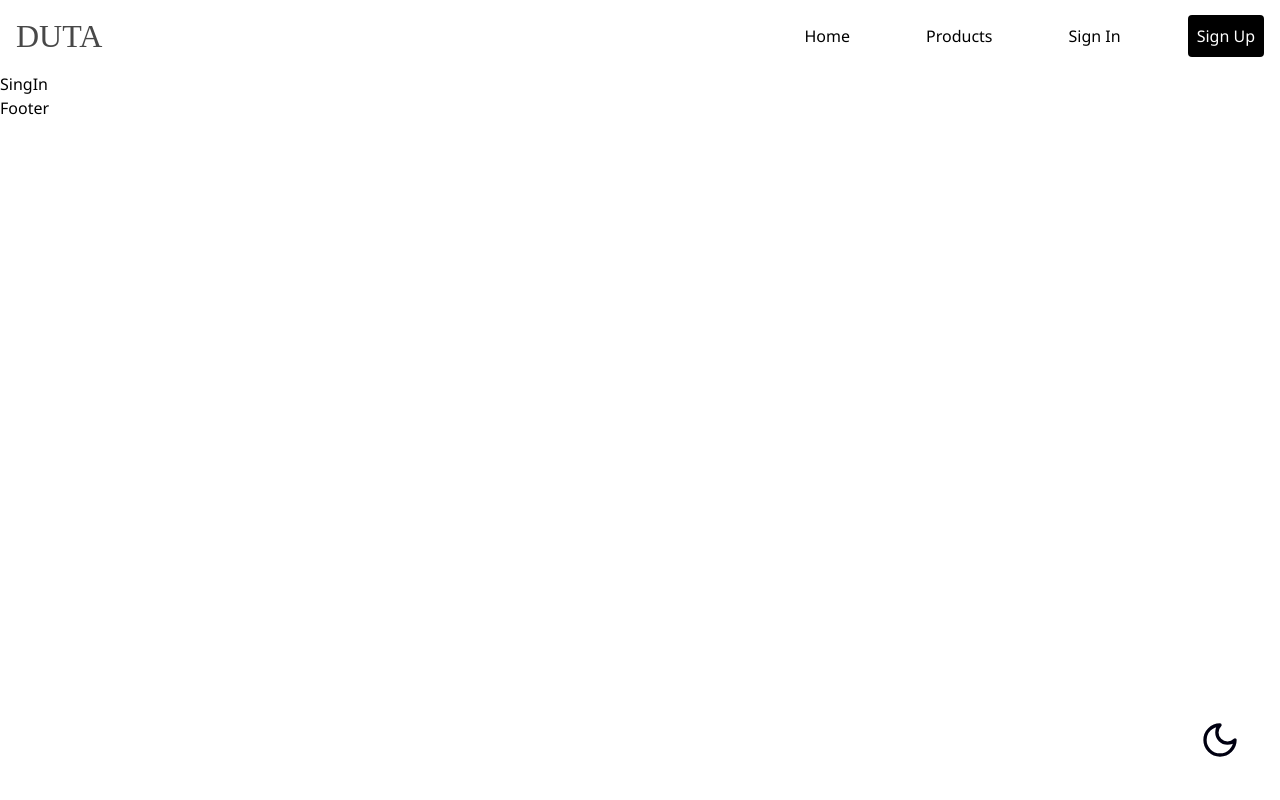
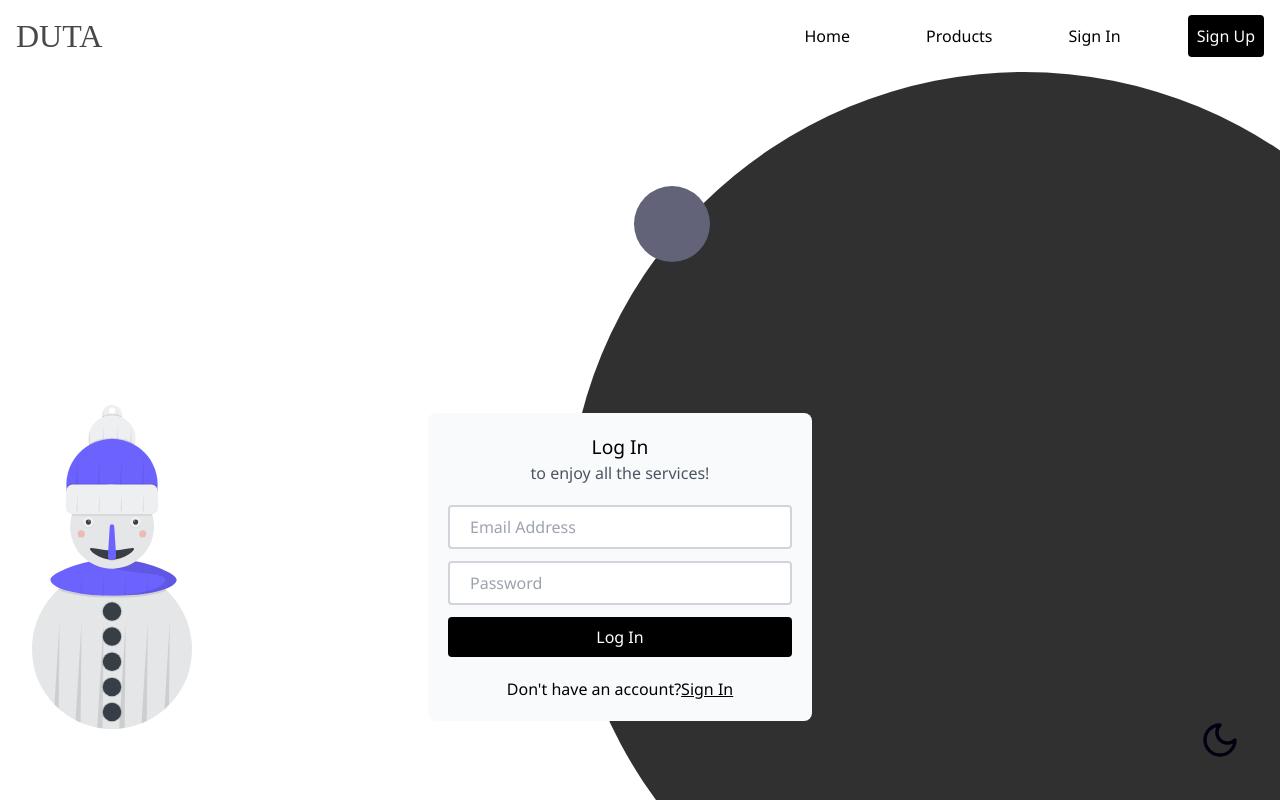
Before and after one commit to gduchidze/E-commerce-Web-App-Front, a React (Vite) app: page /signin in a window 1280 px wide. Shown: the top 800 px of the page. Built offline with nearby package versions, Linux system fonts and the light colour scheme; a web font is replaced by a local one.

Commit message:
add sign in page

```diff
--- a/src/pages/SingIn.tsx
+++ b/src/pages/SingIn.tsx
@@ -1,8 +1,103 @@
+import { useNavigate } from "react-router-dom";
+import frozenSvg from "../svg/frozenSvg.svg";
+// form hook
+import { SubmitHandler, useForm } from "react-hook-form";
 
-const SingIn = () => {
+type FormField = {
+  email: string;
+  password: string;
+};
+const SignIn = () => {
+  const navigate = useNavigate();
+  const { register, handleSubmit, setError,formState:{errors,isSubmitting} } = useForm<FormField>();
+
+  const onSubmit: SubmitHandler<FormField> = async (data) => {
+    try {
+      await new Promise((resolve)=> setTimeout(resolve,1000))
+      // I need API here
+      throw new Error('HEy')
+      console.log(data);
+    } catch (error) {
+
+      setError('email',{
+        message:'This email is already taken'
+      })
+    }
+
+  };
+
   return (
-    <div>SingIn</div>
-  )
-}
+    <main className="overflow-hidden flex items-center justify-between ">
+       <img
+        src={frozenSvg}
+        alt="Frozen figure"
+        className="w-40 ml-8 hidden lg:block"
+      />
+      <div className="text-center relative z-[1] bg-gray-50 p-3 rounded-lg ml-2 sm:ml-6 sm:p-5 w-96">
+        <h1 className=" text-[1.2rem]">Log In </h1>
+        <p className="text-gray-600 text-[.8rem] sm:text-[1rem] ">
+          to enjoy all the services!
+        </p>
+        <form
+          className="flex flex-col gap-3 my-5"
+          onSubmit={handleSubmit(onSubmit)}
+        >
+          <input
+            {...register("email", {
+              required: 'Email is required',
+              validate: (value)=>{
+                if(!value.includes('@')){
+                  return "Email must include @";
+                }
+                return true;
+              }
 
-export default SingIn
+            })}
+            type="email"
+            placeholder="Email Address"
+            className="duration-300 py-2 px-5 rounded outline-none border-solid border-2 border-gray-300 focus:border-gray-500 hover:border-gray-400"
+          />
+          {
+            errors.email && <div className="text-red-600">{errors.email.message}</div>
+          }
+          <input
+            {...register("password", {
+              required: 'Password is required',
+              minLength: {
+                value: 8,
+                message:'Password must have at least 8 characters'
+              }
+            })}
+            type="password"
+            placeholder="Password"
+            className="duration-300 py-2 px-5 rounded outline-none border-solid border-2 border-gray-300 focus:border-gray-500 hover:border-gray-400"
+          />
+           {
+            errors.password && <div className="text-red-600">{errors.password.message}</div>
+          }
+
+          <button disabled={isSubmitting} className="bg-black rounded text-white py-2 ">
+            {isSubmitting ? 'Loading' : 'Log In'}
+          </button>
+        </form>
+        <p className="">
+        Don't have an account?
+          <span
+            onClick={() => {
+              navigate("/signup");
+            }}
+            className="underline cursor-pointer"
+          >
+            Sign In
+          </span>
+        </p>
+      </div>
+      <div className="w-7 md:w-64">
+        <div className="w-[914px] h-[914px] bg-[#303030] dark:bg-[#4044ED] rounded-full translate-x-[-50%]"></div>
+        <div className="w-[76px] h-[76px] bg-[#626278] dark:bg-[#93DFFF] rounded-full translate-x-[-390px] translate-y-[-800px]"></div>
+      </div>
+    </main>
+  );
+};
+
+export default SignIn;
```
